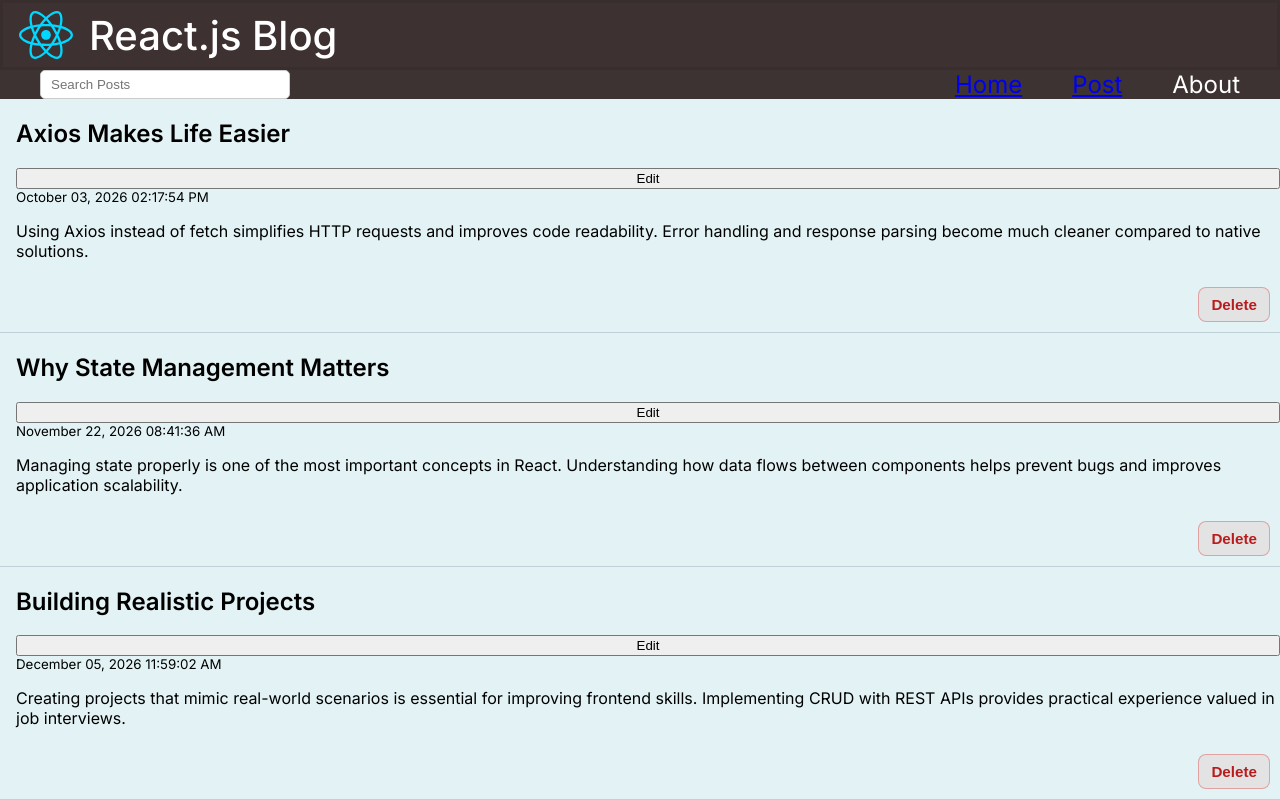
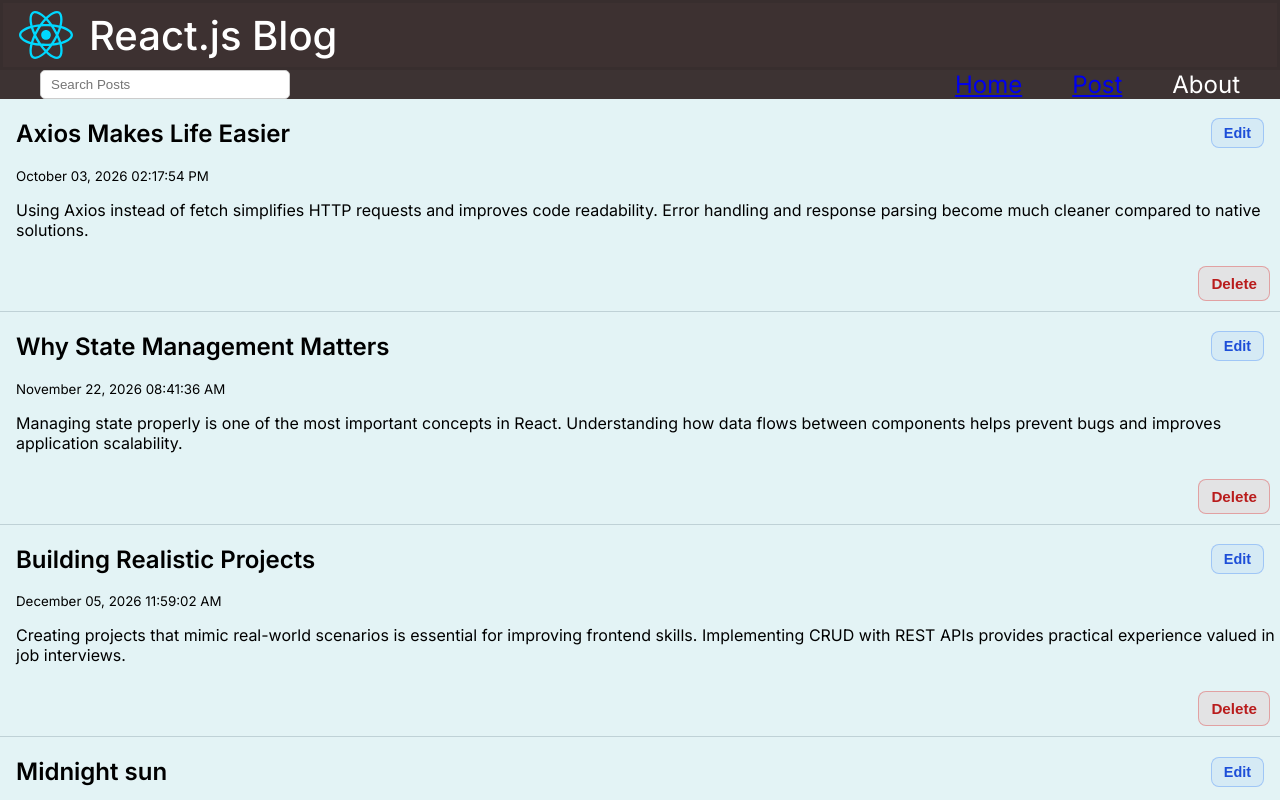
Before and after one commit to GustavoCapis/react-blog, a React (Vite) app: page / in a window 1280 px wide. Shown: the top 800 px of the page. Built offline with nearby package versions, Linux system fonts and the light colour scheme; data requests are answered from the project's data file.

Commit message:
fix: resolve undefined state reference in EditPost.

```diff
--- a/src/EditPost.jsx
+++ b/src/EditPost.jsx
@@ -42,7 +42,7 @@ export default function EditPost(props) {
           </form>
         </>
       )}
-      {!editTitle && (
+      {!props.editTitle && (
         <>
           <h2>Post not found ☹️</h2>
           <p>Sorry, the post you've been looking for doesn't exist.</p>
--- a/src/Home.jsx
+++ b/src/Home.jsx
@@ -7,13 +7,15 @@ export default function Home(props) {
     <section className="posts">
       {props.posts.map((post) => (
         <article key={post.id} className="post">
-          <h2 className="post-title">{post.title}</h2>
+          <div className="post-header">
+            <h2>{post.title}</h2>
             <button
               className="edit-btn"
               onClick={() => navigate(`/edit/${post.id}`)}
             >
               Edit
             </button>
+          </div>
           <small className="post-datetime">{post.datetime}</small>
           <p className="post-content">{post.body}</p>
           <button
--- a/src/index.css
+++ b/src/index.css
@@ -80,6 +80,43 @@ article.post {
   padding-left: 16px;
   display: flex;
   flex-direction: column;
+}
+
+.post-header {
+  display: flex;
+  justify-content: space-between;
+  align-items: center;
+}
+
+.edit-btn {
+  border: 1px solid rgba(59, 130, 246, 0.35);
+  border-radius: 8px;
+  padding: 6px 12px;
+  margin-right: 16px;
+  background: rgba(59, 130, 246, 0.08);
+  color: #1d4ed8;
+  font-size: 0.9rem;
+  font-weight: 600;
+  cursor: pointer;
+
+  transition:
+    background-color 0.15s ease,
+    transform 0.08s ease,
+    border-color 0.15s ease;
+}
+
+.edit-btn:hover {
+  background: rgba(59, 130, 246, 0.14);
+  border-color: rgba(59, 130, 246, 0.55);
+}
+
+.edit-btn:active {
+  transform: scale(0.97);
+}
+
+.edit-btn:focus-visible {
+  outline: 3px solid rgba(59, 130, 246, 0.35);
+  outline-offset: 2px;
 }
 
 .new-post-section {
```
Lines whose indentation alone changed are shown as unchanged.
